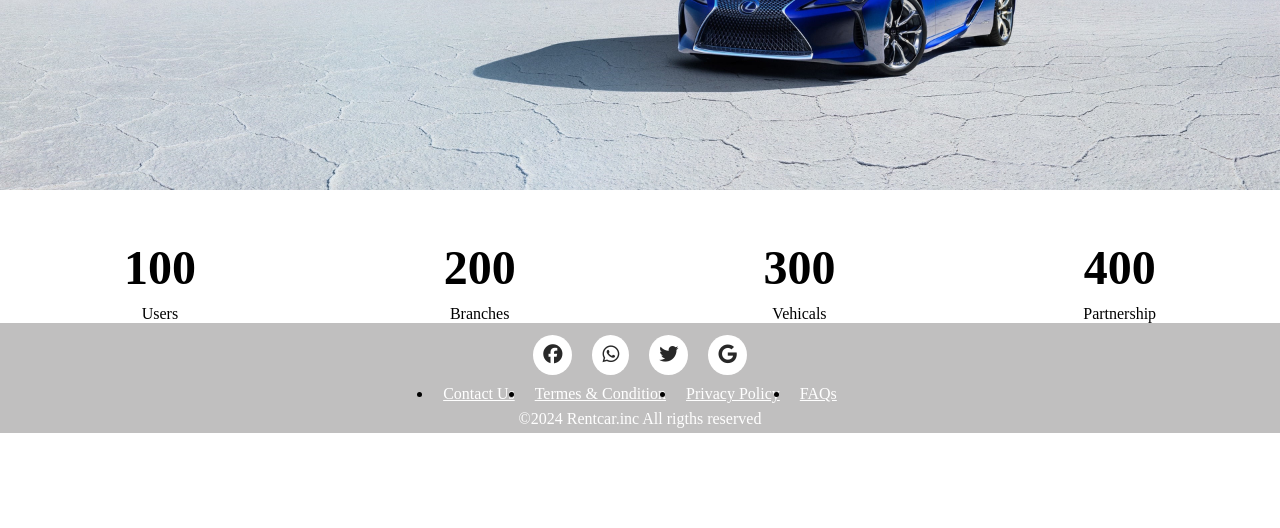
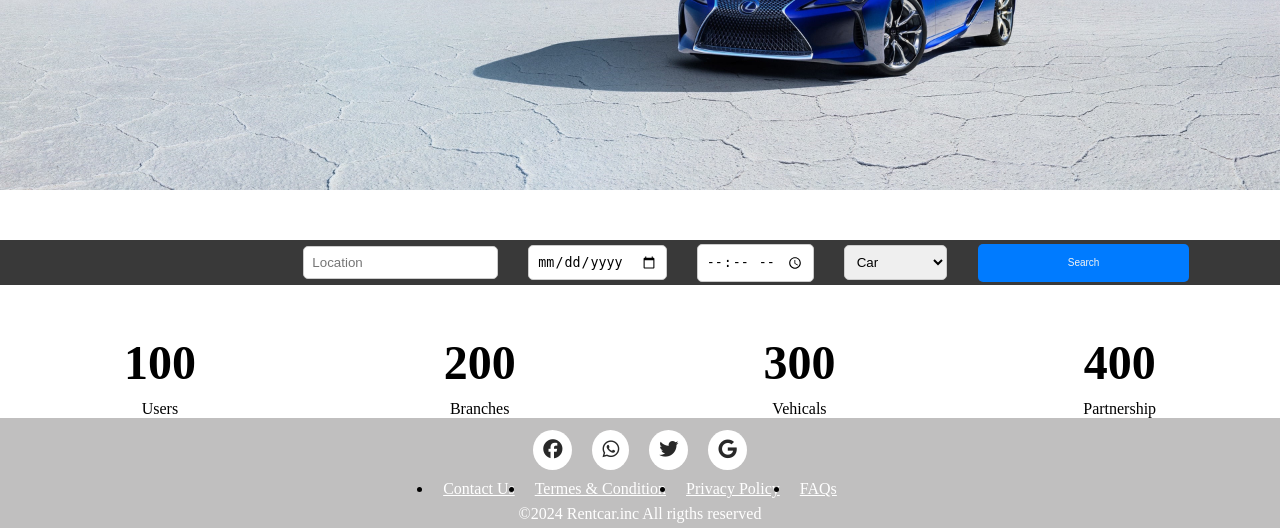
Before and after one commit to Umindu2003/vehicle_rent, a PHP site: page / in a window 1280 px wide. Shown: the part 530-1058 px from the top of the page. Before the commit the page ends 963 px from the top, so only its background shows below. Run offline with PHP 8.4, Linux system fonts and the light colour scheme.

Commit message:
search bar

```diff
--- a/index.html
+++ b/index.html
@@ -36,6 +36,19 @@
             without the commitment of ownership</p>
        </div>
     </div>
+
+    <div class="search-container">
+      <input type="text" id="location" placeholder="Location">
+      <input type="date" id="date">
+      <input type="time" id="time">
+      <select id="vehicle-type">
+        <option value="car">Car</option>
+        <option value="motorcycle">Motorcycle</option>
+        <option value="bicycle">Bicycle</option>
+      </select>
+      <button onclick="search()">Search</button>
+    </div>
+
 
     <div class="counter-container">
         <div class="counter-column">
--- a/script.js
+++ b/script.js
@@ -21,3 +21,15 @@ document.addEventListener('DOMContentLoaded', function() {
       }
     }, 100);
   });
+  function search() {
+    var location = document.getElementById("location").value;
+    var date = document.getElementById("date").value;
+    var time = document.getElementById("time").value;
+    var vehicleType = document.getElementById("vehicle-type").value;
+
+    // Perform search based on inputs
+    console.log("Location: " + location);
+    console.log("Date: " + date);
+    console.log("Time: " + time);
+    console.log("Vehicle Type: " + vehicleType);
+  }
--- a/style.css
+++ b/style.css
@@ -176,3 +176,39 @@ footer{
   .counter-label {
     margin-top: 10px;
   }
+
+
+  .search-container {
+    display: flex;
+    justify-content: center;
+    align-items: center;
+    margin-top: 50px;
+    background-color: #393939;
+    height: 45px;
+  }
+
+  input[type="text"],
+  input[type="date"],
+  input[type="time"],
+  select {
+    margin-right: 30px;
+    padding: 8px;
+    border: 1px solid #ccc;
+    border-radius: 5px;
+  }
+
+  button {
+    padding: 8px 90px;
+    background-color: #007bff;
+    color: #f3f3f3;
+    border: none;
+    border-radius: 5px;
+    cursor: pointer;
+    height: 38px;
+  }
+
+  button:hover {
+    background-color: rgba(232, 232, 232, 0.4);
+    border-radius: 6px;
+    transition: ease-in 0.3s;
+  }
```
